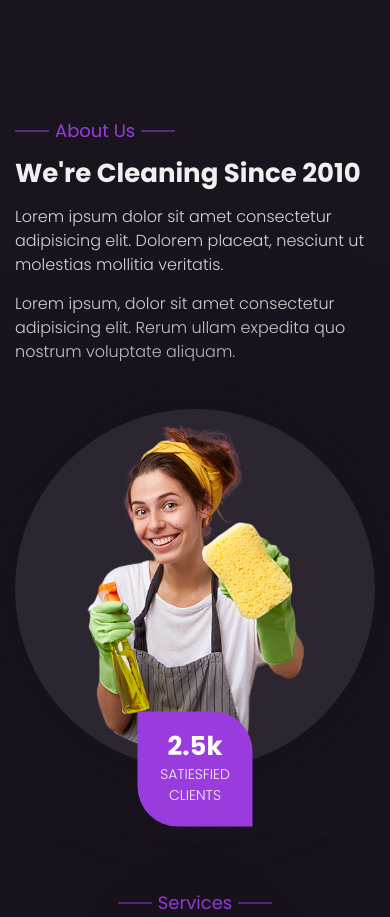
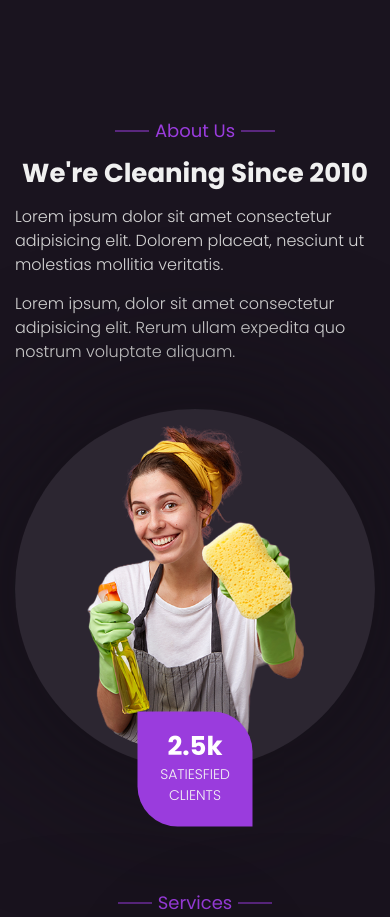
Before and after one commit to Ahmadfaisal98/cleaning-service, a plain HTML site: page index.html in a window 390 px wide. Shown: the part 863-1780 px from the top of the page. Drawn offline with nearby package versions, Linux system fonts and the light colour scheme.

Commit message:
update about us

```diff
--- a/styles/style.css
+++ b/styles/style.css
@@ -755,7 +755,9 @@ textarea.input-control {
     margin-bottom: 20px;
   }
   /* # about */
-
+  .about .section-title {
+    text-align: center;
+  }
   .about-img,
   .about-text {
     grid-column: span 12;
```
